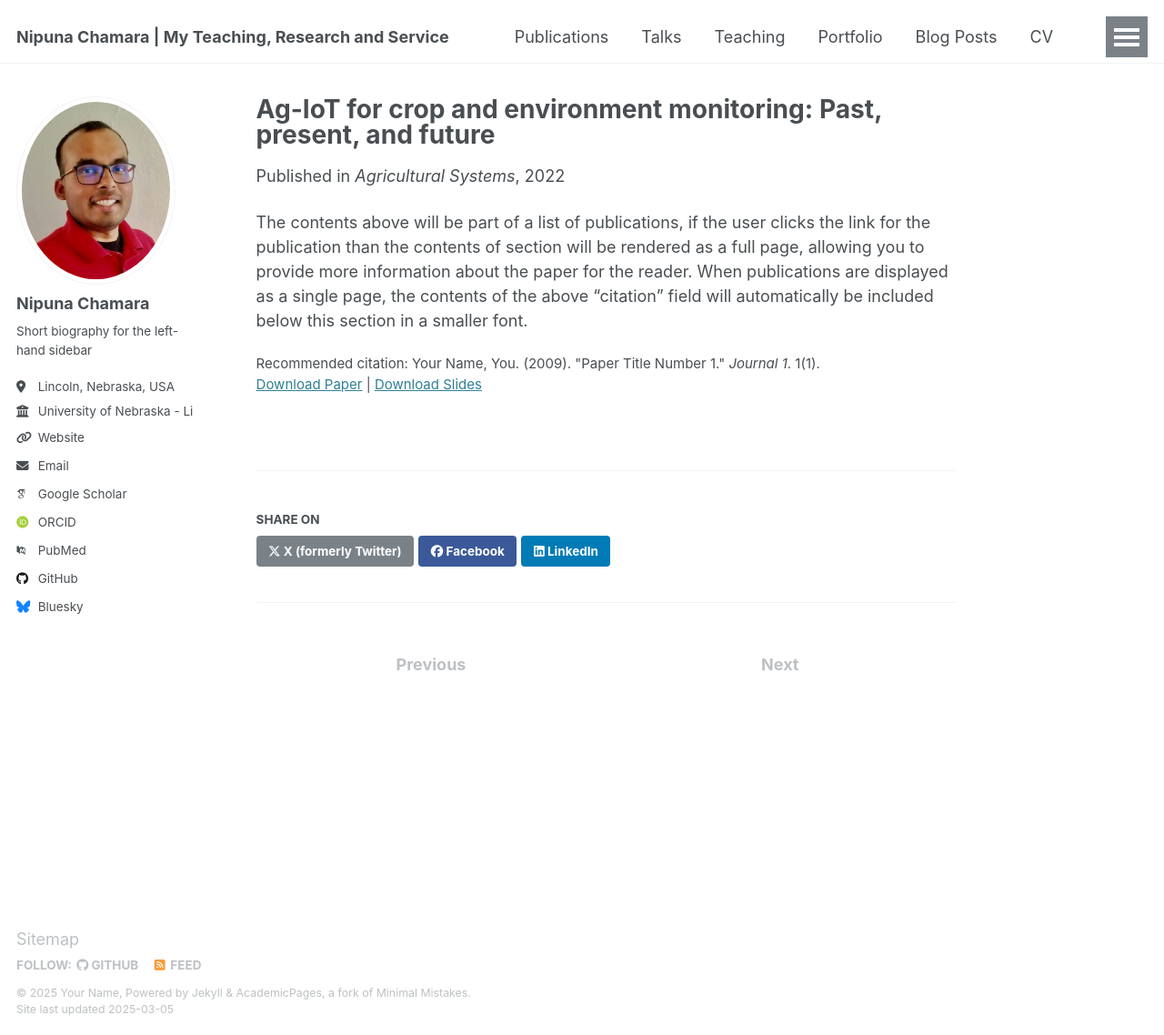
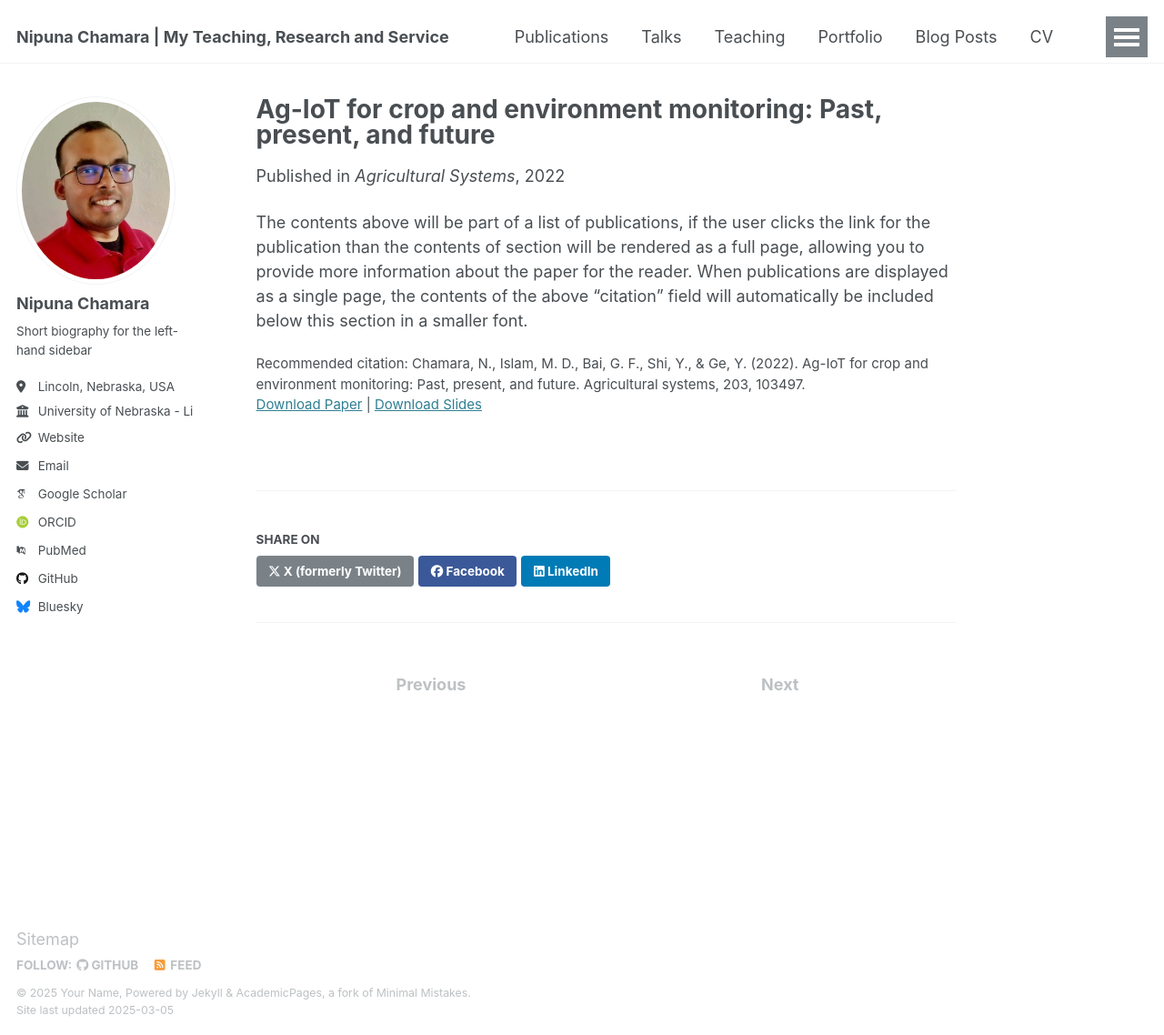
Before and after one commit to NipunaSL/nipuna.chamara.github.io, a Jekyll site: the page built from _publications/2009-10-01-paper-title-number-1.md, in a window 1280 px wide and 1138 px high. Shown: the whole window at 91% size. Built offline with Jekyll 4.4.1, drawn with Linux system fonts in a browser that asks for light colours; some web fonts are replaced.

Commit message:
Update 2009-10-01-paper-title-number-1.md

```diff
--- a/_publications/2009-10-01-paper-title-number-1.md
+++ b/_publications/2009-10-01-paper-title-number-1.md
@@ -8,7 +8,7 @@ date: 2022-06-04
 venue: 'Agricultural Systems'
 slidesurl: 'http://academicpages.github.io/files/slides1.pdf'
 paperurl: '[http://academicpages.github.io/files/paper1.pdf](https://www.sciencedirect.com/science/article/pii/S0308521X22001330)'
-citation: 'Your Name, You. (2009). &quot;Paper Title Number 1.&quot; <i>Journal 1</i>. 1(1).'
+citation: 'Chamara, N., Islam, M. D., Bai, G. F., Shi, Y., & Ge, Y. (2022). Ag-IoT for crop and environment monitoring: Past, present, and future. Agricultural systems, 203, 103497.'
 ---
 
 The contents above will be part of a list of publications, if the user clicks the link for the publication than the contents of section will be rendered as a full page, allowing you to provide more information about the paper for the reader. When publications are displayed as a single page, the contents of the above "citation" field will automatically be included below this section in a smaller font.
```
